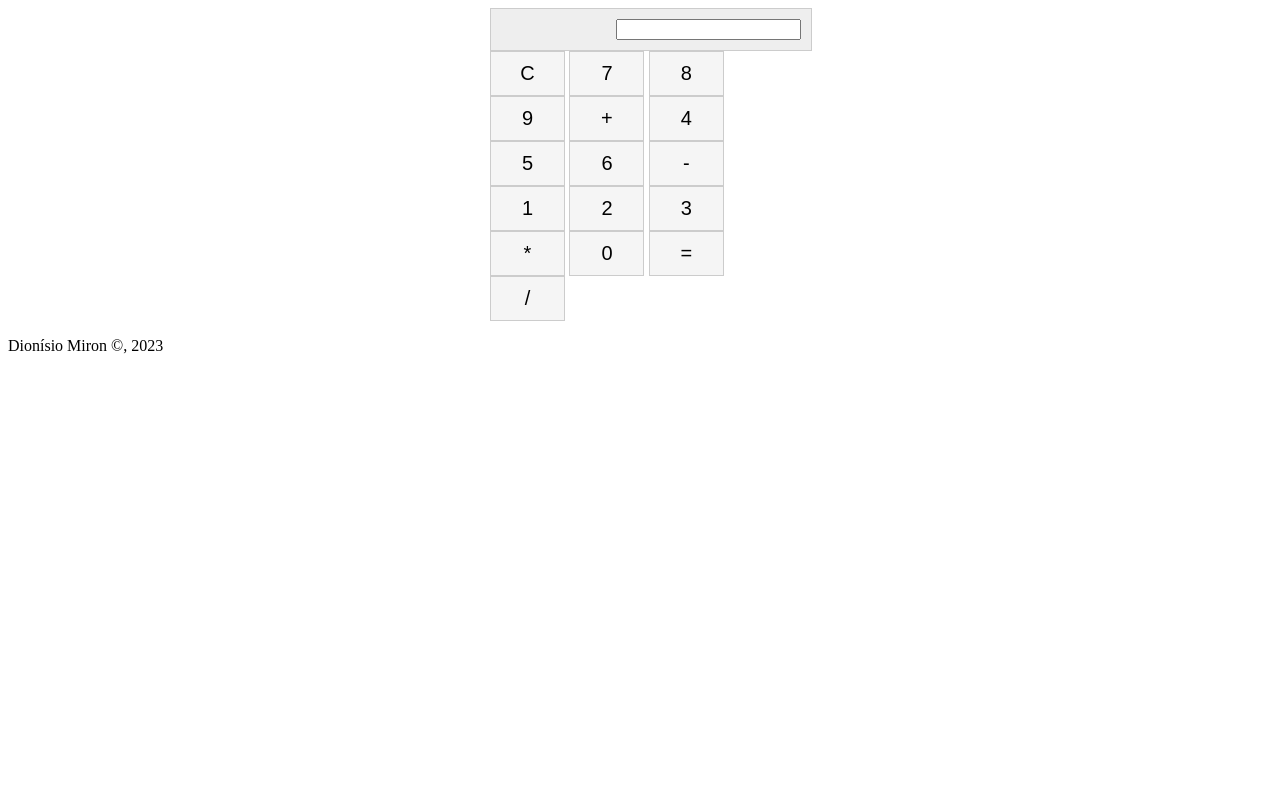
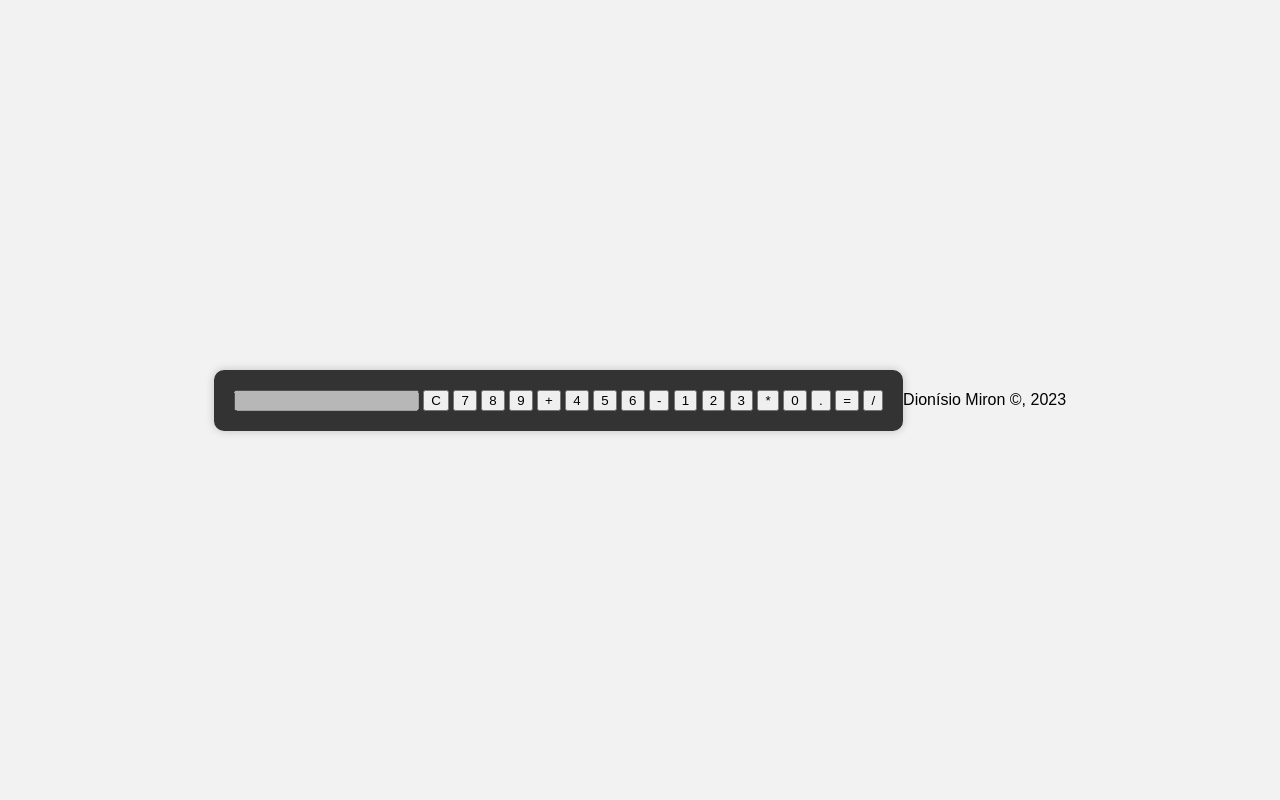
Before and after one commit to dionisio-miron-a22204982/projetoPW, a Django app: page /calculadora in a window 1280 px wide. Run offline with Django 4.2, Linux system fonts and the light colour scheme.

Commit message:
Versao 2.11

```diff
--- a/portfolio/Templates/Portfolio/Calculadora.html
+++ b/portfolio/Templates/Portfolio/Calculadora.html
@@ -6,31 +6,47 @@
         <link rel="icon" type="icon" href="{% static 'portfolio/images/IconOficial.png'%}">
         <link rel="stylesheet" href="{% static '/portfolio/css/CalculatorStyle.css'%}">
     </head>
+
+</head>
 <body>
-    <div class="calculadora">
-        <div class="display">
-            <input type="text" id="resultado" readonly>
-        </div>
-        <div class="botoes">
-            <button onclick="limpar()">C</button>
-            <button onclick="concatenar('7')">7</button>
-            <button onclick="concatenar('8')">8</button>
-            <button onclick="concatenar('9')">9</button>
-            <button onclick="operacao('+')">+</button>
-            <button onclick="concatenar('4')">4</button>
-            <button onclick="concatenar('5')">5</button>
-            <button onclick="concatenar('6')">6</button>
-            <button onclick="operacao('-')">-</button>
-            <button onclick="concatenar('1')">1</button>
-            <button onclick="concatenar('2')">2</button>
-            <button onclick="concatenar('3')">3</button>
-            <button onclick="operacao('*')">*</button>
-            <button onclick="concatenar('0')">0</button>
-            <button onclick="calcular()">=</button>
-            <button onclick="operacao('/')">/</button>
-        </div>
+    <div class="calculator">
+        <input type="text" id="display" disabled>
+        <button onclick="clearDisplay()">C</button>
+        <button onclick="appendToDisplay('7')">7</button>
+        <button onclick="appendToDisplay('8')">8</button>
+        <button onclick="appendToDisplay('9')">9</button>
+        <button onclick="appendToDisplay('+')">+</button>
+        <button onclick="appendToDisplay('4')">4</button>
+        <button onclick="appendToDisplay('5')">5</button>
+        <button onclick="appendToDisplay('6')">6</button>
+        <button onclick="appendToDisplay('-')">-</button>
+        <button onclick="appendToDisplay('1')">1</button>
+        <button onclick="appendToDisplay('2')">2</button>
+        <button onclick="appendToDisplay('3')">3</button>
+        <button onclick="appendToDisplay('*')">*</button>
+        <button onclick="appendToDisplay('0')">0</button>
+        <button onclick="appendToDisplay('.')">.</button>
+        <button onclick="calculateResult()">=</button>
+        <button onclick="appendToDisplay('/')">/</button>
     </div>
-    <script src="{% static 'calculadora/script.js' %}"></script>
+
+    <script>
+        function appendToDisplay(value) {
+            document.getElementById("display").value += value;
+        }
+
+        function clearDisplay() {
+            document.getElementById("display").value = "";
+        }
+
+        function calculateResult() {
+            try {
+                document.getElementById("display").value = eval(document.getElementById("display").value);
+            } catch (error) {
+                document.getElementById("display").value = "Erro";
+            }
+        }
+    </script>
     <p>Dionísio Miron ©, 2023</p>
 </body>
 </html>
--- a/portfolio/static/portfolio/css/CalculatorStyle.css
+++ b/portfolio/static/portfolio/css/CalculatorStyle.css
@@ -1,27 +1,44 @@
-.calculadora {
-  width: 300px;
-  margin: 0 auto;
+body {
   font-family: Arial, sans-serif;
+  background-color: #f2f2f2;
+  display: flex;
+  justify-content: center;
+  align-items: center;
+  height: 100vh;
+  margin: 0;
 }
 
-.display {
-  width: 100%;
-  text-align: right;
-  padding: 10px;
-  background-color: #eee;
-  border: 1px solid #ccc;
+.calculator {
+  background-color: #333;
+  border-radius: 10px;
+  box-shadow: 0 0 10px rgba(0, 0, 0, 0.2);
+  padding: 20px;
+  text-align: center;
 }
 
-.botoes button {
-  width: 25%;
-  padding: 10px;
+.display input {
+  width: 100%;
+  height: 40px;
+  font-size: 24px;
+  border: none;
+  border-radius: 5px;
+  padding: 5px;
+  margin-bottom: 10px;
+}
+
+.buttons button {
+  width: 50px;
+  height: 50px;
   font-size: 20px;
-  border: 1px solid #ccc;
-  background-color: #f5f5f5;
+  margin: 5px;
+  border: none;
+  border-radius: 5px;
   cursor: pointer;
+  background-color: #666;
+  color: white;
   transition: background-color 0.2s;
 }
 
-.botoes button:hover {
-  background-color: #ddd;
+.buttons button:hover {
+  background-color: #888;
 }
--- a/portfolio/static/portfolio/css/MenuDesign.css
+++ b/portfolio/static/portfolio/css/MenuDesign.css
@@ -1,6 +1,6 @@
 body {
     font-family: Impact, Haettenschweiler, 'Arial Narrow Bold', sans-serif;
-    background-color: #beb199;
+    background-color: #beb199 !important;
     height: max-content !important;
   }
 
--- a/portfolio/static/portfolio/js/script.js
+++ /dev/null
@@ -1,3 +0,0 @@
-setTimeout(function() {
-  window.location.href = '/home';
-  }, 2000);
```
Also changed, not shown: portfolio/static/portfolio/css/aboutmeStyle.css (+5 -5 lines), db.sqlite3.
